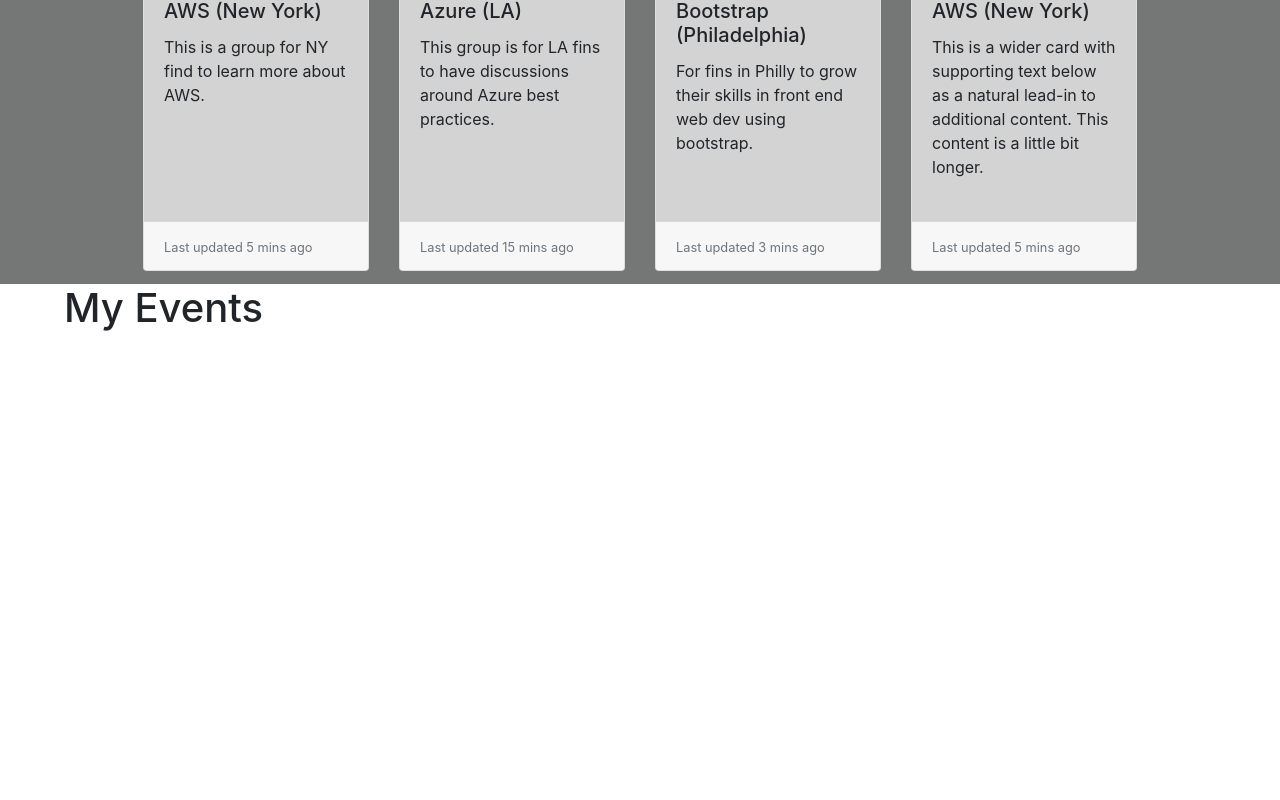
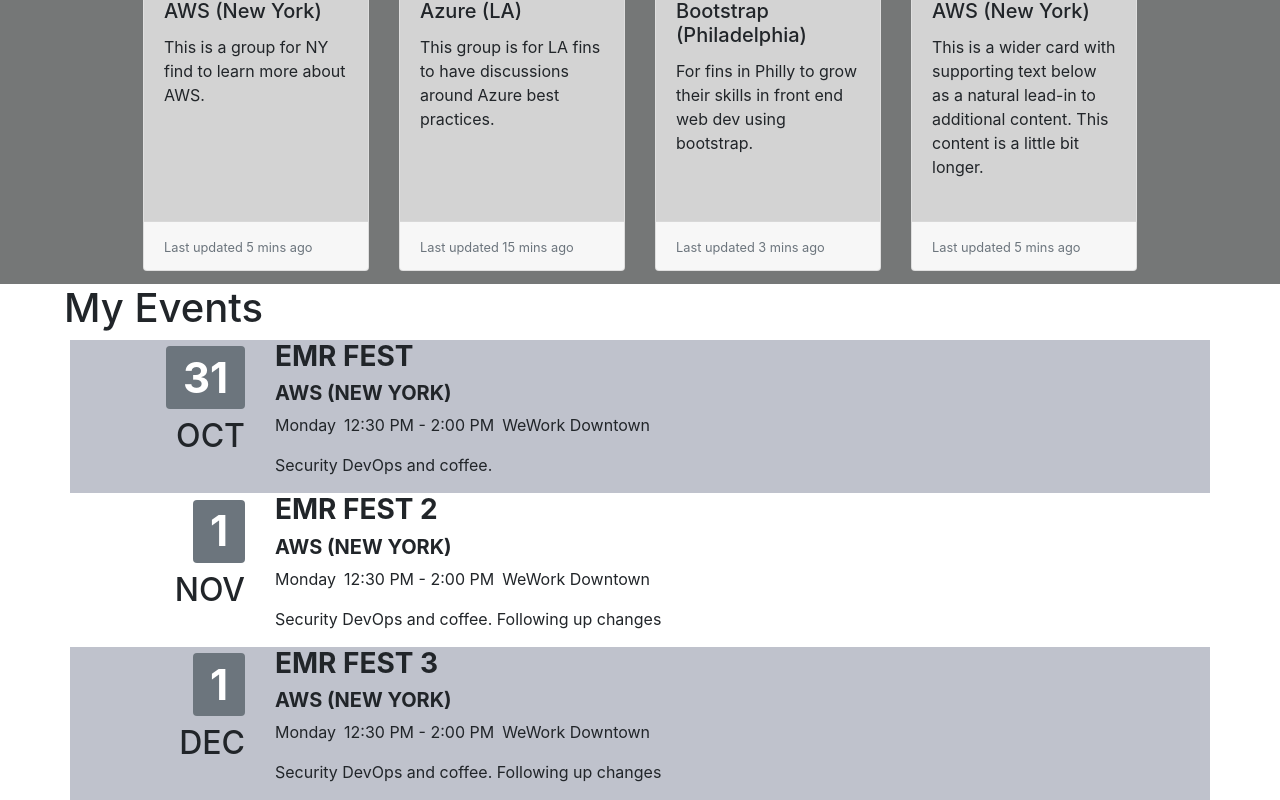
Before and after one commit to benhurley/fin-meetup, an Angular app in the folder fm-app/: page / in a window 1280 px wide. Shown: the part 646-1446 px from the top of the page. Before the commit the page ends 986 px from the top, so only its background shows below. Built offline with nearby package versions, Linux system fonts and the light colour scheme.

Commit message:
[Update] Include base framework for events list.

```diff
--- a/fm-app/src/app/home/home.component.css
+++ b/fm-app/src/app/home/home.component.css
@@ -1,7 +1,4 @@
-img.resize {
-    max-width:100%;
-    max-height:100%;
-}
+
 
 .cheader {
     width:auto;
@@ -17,6 +14,11 @@
     max-width: 300px;
 }
 
+img.resize {
+    max-width:100%;
+    max-height:100%;
+}
+
 .group-container {
     padding-left: 10%;
     padding-right: 10%;
@@ -25,6 +27,14 @@
     background-color: rgb(117, 119, 119);
 }
 
+.row-striped:nth-of-type(odd){
+    background-color: rgb(191, 194, 204);
+}
+
+.row-striped:nth-of-type(even){
+    background-color: white;
+}
+
 .sheaders {
     padding-left:5%;
 }
--- a/fm-app/src/app/home/home.component.html
+++ b/fm-app/src/app/home/home.component.html
@@ -121,7 +121,60 @@
     </div>
     <!-- Scrollable Vertical List With Upcoming Event information -->
     <div class="container">
-
+        <div class="row row-striped">
+            <div class="col-2 text-right">
+                <h1 class="display-4"><span class="badge badge-secondary">31</span></h1>
+                <h2>OCT</h2>
+            </div>
+            <div class="col-10">
+                <h3 class="text-uppercase"><strong>EMR Fest</strong></h3>
+                <h5 class="text-uppercase"><strong>AWS (NEW York)</strong></h5>
+                <ul class="list-inline">
+                    <li class="list-inline-item"><i class="fa fa-calendar-o" aria-hidden="true"></i> Monday</li>
+                    <li class="list-inline-item"><i class="fa fa-clock-o" aria-hidden="true"></i> 12:30 PM - 2:00 PM
+                    </li>
+                    <li class="list-inline-item"><i class="fa fa-location-arrow" aria-hidden="true"></i> WeWork Downtown
+                    </li>
+                </ul>
+                <p>Security DevOps and coffee.</p>
+            </div>
+        </div>
+        <div class="row row-striped">
+            <div class="col-2 text-right">
+                <h1 class="display-4"><span class="badge badge-secondary">1</span></h1>
+                <h2>NOV</h2>
+            </div>
+            <div class="col-10">
+                <h3 class="text-uppercase"><strong>EMR Fest 2</strong></h3>
+                <h5 class="text-uppercase"><strong>AWS (NEW York)</strong></h5>
+                <ul class="list-inline">
+                    <li class="list-inline-item"><i class="fa fa-calendar-o" aria-hidden="true"></i> Monday</li>
+                    <li class="list-inline-item"><i class="fa fa-clock-o" aria-hidden="true"></i> 12:30 PM - 2:00 PM
+                    </li>
+                    <li class="list-inline-item"><i class="fa fa-location-arrow" aria-hidden="true"></i> WeWork Downtown
+                    </li>
+                </ul>
+                <p>Security DevOps and coffee. Following up changes</p>
+            </div>
+        </div>
+        <div class="row row-striped">
+            <div class="col-2 text-right">
+                <h1 class="display-4"><span class="badge badge-secondary">1</span></h1>
+                <h2>DEC</h2>
+            </div>
+            <div class="col-10">
+                <h3 class="text-uppercase"><strong>EMR Fest 3</strong></h3>
+                <h5 class="text-uppercase"><strong>AWS (NEW York)</strong></h5>
+                <ul class="list-inline">
+                    <li class="list-inline-item"><i class="fa fa-calendar-o" aria-hidden="true"></i> Monday</li>
+                    <li class="list-inline-item"><i class="fa fa-clock-o" aria-hidden="true"></i> 12:30 PM - 2:00 PM
+                    </li>
+                    <li class="list-inline-item"><i class="fa fa-location-arrow" aria-hidden="true"></i> WeWork Downtown
+                    </li>
+                </ul>
+                <p>Security DevOps and coffee. Following up changes</p>
+            </div>
+        </div>
     </div>
 </body>
 
```
